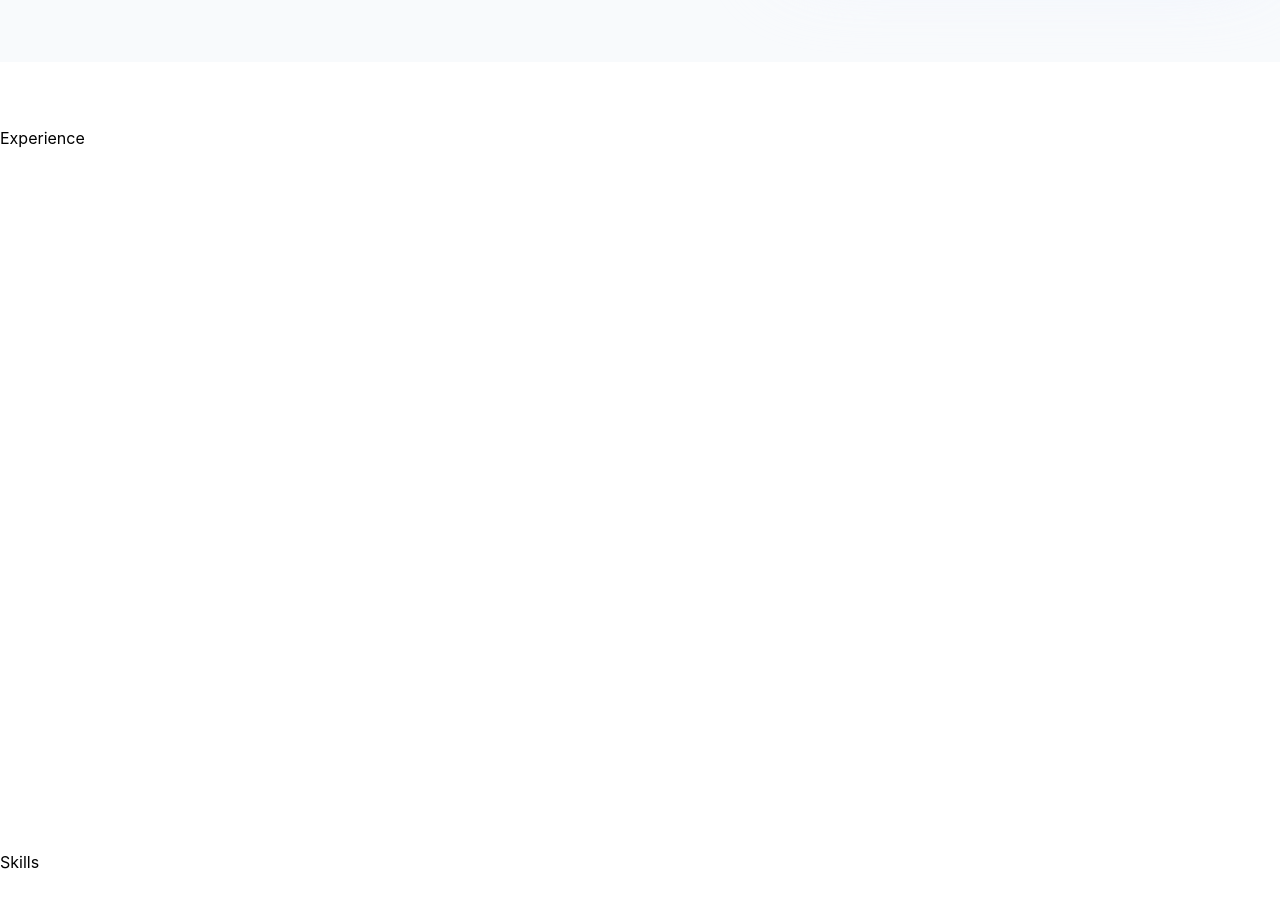
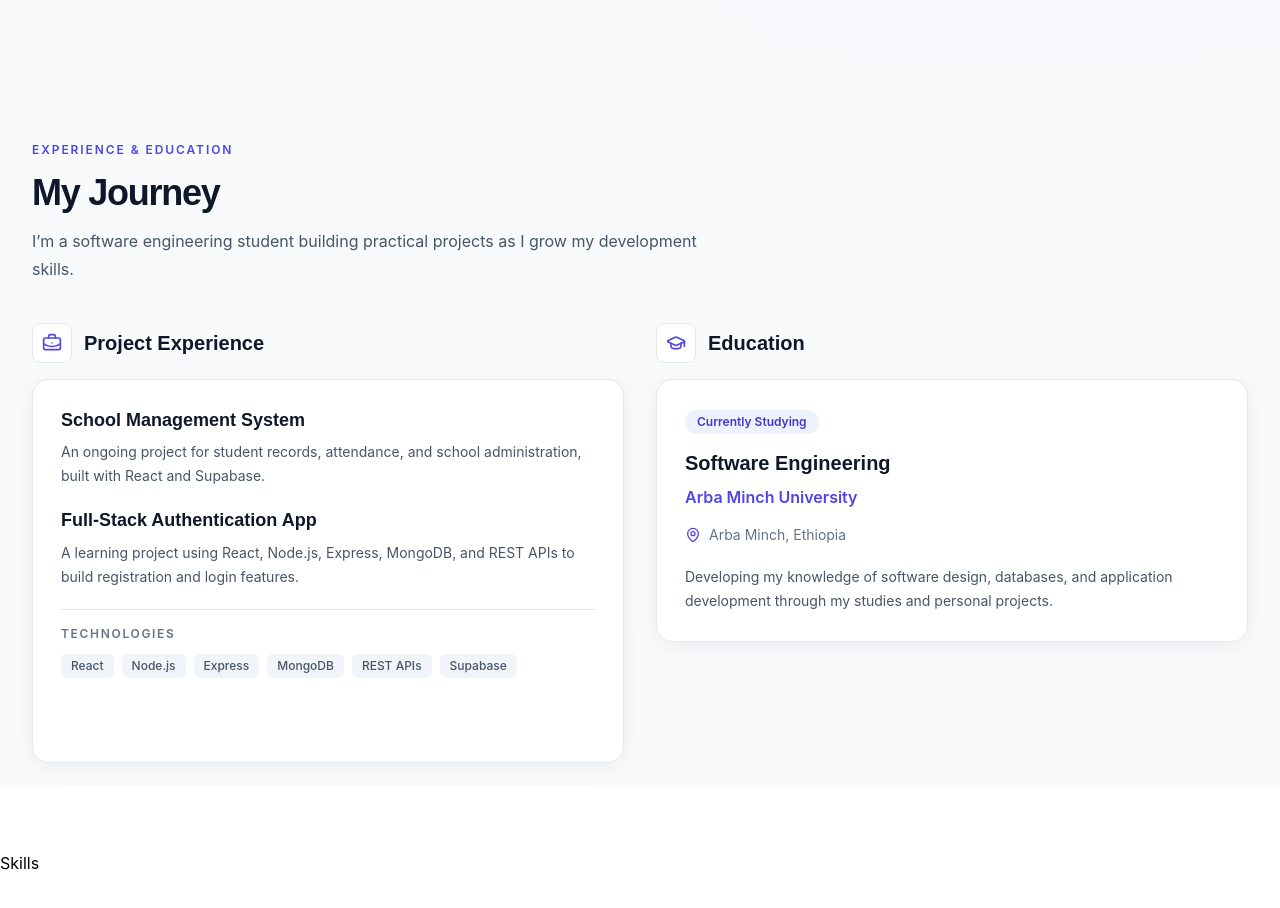
Before and after one commit to cabdalatokio-droid/portfolio_website, a React (Vite) app: page / in a window 1280 px wide. Shown: the part 1000-1908 px from the top of the page. Built offline with nearby package versions, Linux system fonts and the light colour scheme.

Commit message:
creating the experince page

```diff
--- a/src/components/Experience.jsx
+++ b/src/components/Experience.jsx
@@ -1,9 +1,134 @@
+import {
+  BriefcaseBusiness,
+  GraduationCap,
+  MapPin,
+} from "lucide-react";
+
+const projects = [
+  {
+    title: "School Management System",
+    description:
+      "An ongoing project for student records, attendance, and school administration, built with React and Supabase.",
+  },
+  {
+    title: "Full-Stack Authentication App",
+    description:
+      "A learning project using React, Node.js, Express, MongoDB, and REST APIs to build registration and login features.",
+  },
+];
+
+const technologies = [
+  "React",
+  "Node.js",
+  "Express",
+  "MongoDB",
+  "REST APIs",
+  "Supabase",
+];
+
 const Experience = () => {
   return (
-    <section id="experience" className="page-section" aria-labelledby="experience-heading">
-      <h2 id="experience-heading">Experience</h2>
+    <section
+      id="experience"
+      aria-labelledby="experience-heading"
+      className="bg-page px-4 py-16 text-text-primary sm:px-6 lg:px-8 lg:py-20"
+    >
+      <div className="mx-auto w-full max-w-7xl">
+        <header className="mb-10 max-w-3xl">
+          <p className="text-xs font-semibold uppercase tracking-[0.16em] text-brand-600">
+            Experience &amp; Education
+          </p>
+          <h2
+            id="experience-heading"
+            className="mt-3 font-display text-3xl font-extrabold leading-tight tracking-brand sm:text-4xl"
+          >
+            My Journey
+          </h2>
+          <p className="mt-3 max-w-2xl text-base leading-7 text-text-secondary">
+            I’m a software engineering student building practical projects as
+            I grow my development skills.
+          </p>
+        </header>
+
+        <div className="grid grid-cols-1 gap-8 lg:grid-cols-2">
+          <div>
+            <div className="mb-4 flex items-center gap-3">
+              <span className="flex h-10 w-10 items-center justify-center rounded-lg border border-border bg-surface text-brand-600">
+                <BriefcaseBusiness className="h-5 w-5" aria-hidden="true" />
+              </span>
+              <h3 className="font-display text-xl font-bold">
+                Project Experience
+              </h3>
+            </div>
+
+            <article className="h-full rounded-2xl border border-border bg-surface p-5 shadow-card sm:p-7">
+              <div className="space-y-5">
+                {projects.map((project) => (
+                  <div key={project.title}>
+                    <h4 className="font-display text-lg font-bold leading-snug">
+                      {project.title}
+                    </h4>
+                    <p className="mt-2 text-sm leading-6 text-text-secondary">
+                      {project.description}
+                    </p>
+                  </div>
+                ))}
+              </div>
+
+              <div className="mt-5 border-t border-border pt-4">
+                <h5 className="text-xs font-semibold uppercase tracking-[0.14em] text-text-muted">
+                  Technologies
+                </h5>
+                <div className="mt-3 flex flex-wrap gap-2">
+                  {technologies.map((technology) => (
+                    <span
+                      key={technology}
+                      className="rounded-md bg-surface-soft px-2.5 py-1 text-xs font-medium text-text-secondary"
+                    >
+                      {technology}
+                    </span>
+                  ))}
+                </div>
+              </div>
+            </article>
+          </div>
+
+          <div>
+            <div className="mb-4 flex items-center gap-3">
+              <span className="flex h-10 w-10 items-center justify-center rounded-lg border border-border bg-surface text-brand-600">
+                <GraduationCap className="h-5 w-5" aria-hidden="true" />
+              </span>
+              <h3 className="font-display text-xl font-bold">Education</h3>
+            </div>
+
+            <article className="rounded-2xl border border-border bg-surface p-5 shadow-card sm:p-7">
+              <span className="inline-flex rounded-full bg-brand-50 px-3 py-1 text-xs font-semibold text-brand-700">
+                Currently Studying
+              </span>
+              <h4 className="mt-4 font-display text-lg font-bold leading-snug sm:text-xl">
+                Software Engineering
+              </h4>
+              <p className="mt-2 font-semibold text-brand-600">
+                Arba Minch University
+              </p>
+              <div className="mt-4 flex items-center gap-2 text-sm text-text-muted">
+                <MapPin
+                  className="h-4 w-4 shrink-0 text-brand-600"
+                  aria-hidden="true"
+                />
+                <span>Arba Minch, Ethiopia</span>
+              </div>
+              <p className="mt-5 text-sm leading-6 text-text-secondary">
+                Developing my knowledge of software design, databases, and
+                application development through my studies and personal
+                projects.
+              </p>
+            </article>
+          </div>
+        </div>
+      </div>
     </section>
-  )
-}
+  );
+};
 
-export default Experience
+export default Experience;
```
